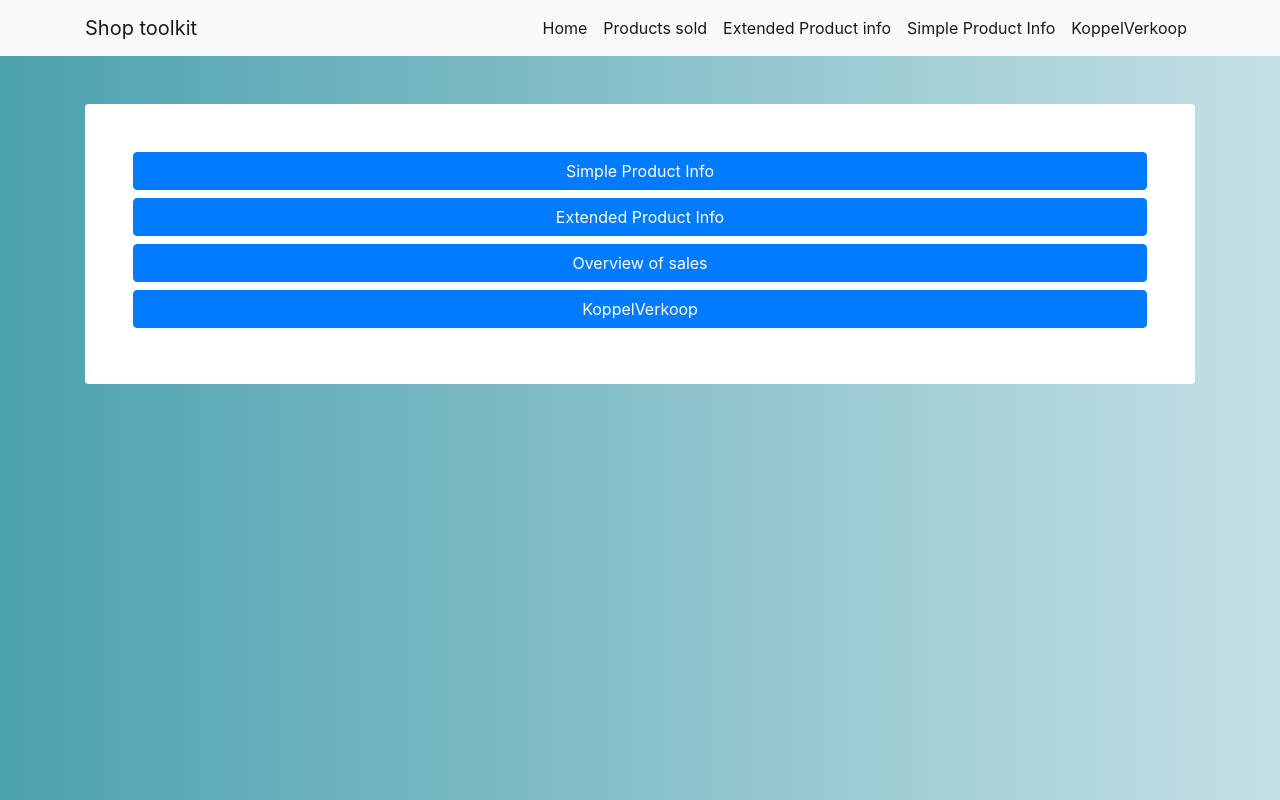
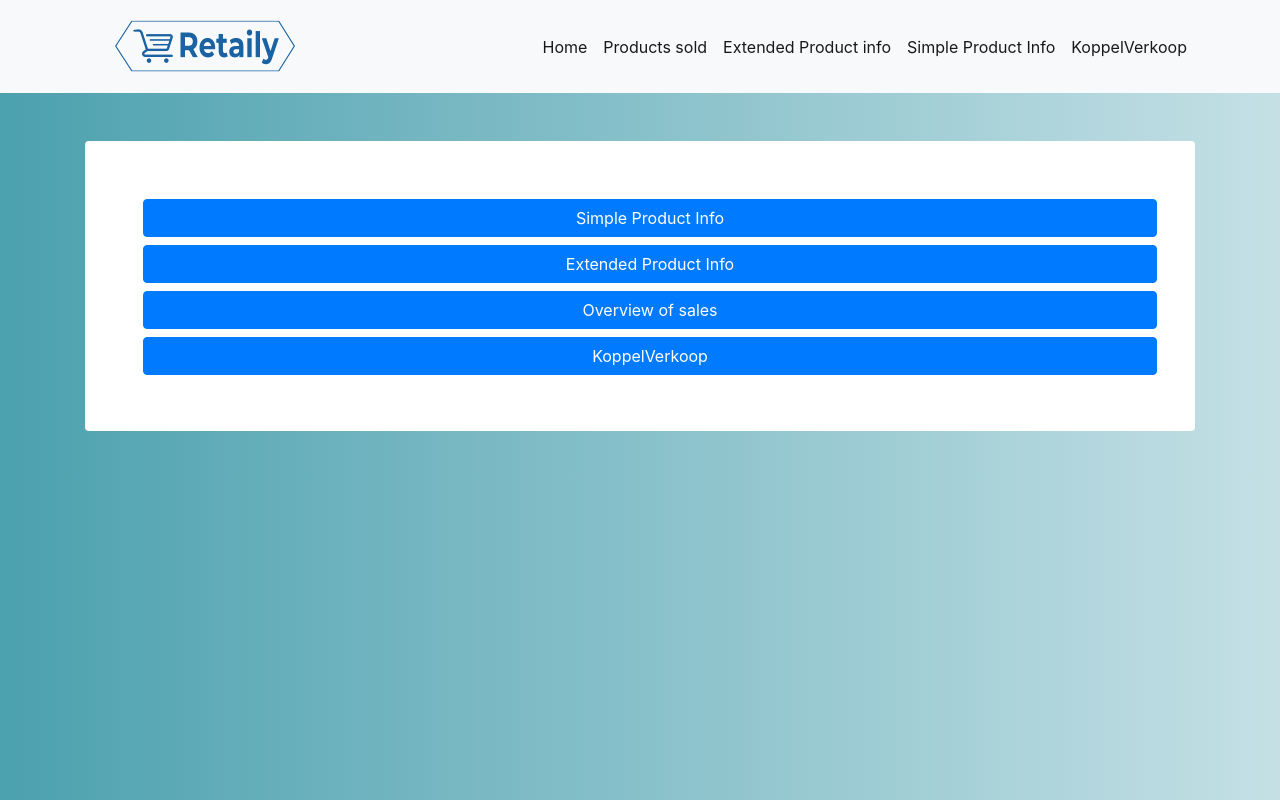
Before and after one commit to Cornul11/Retaily, a React app in the folder frontend/: page / in a window 1280 px wide. Built offline with nearby package versions, Linux system fonts and the light colour scheme.

Commit message:
add logo and hover in navbar

```diff
--- a/frontend/src/components/charts/App.css
+++ b/frontend/src/components/charts/App.css
@@ -99,3 +99,17 @@ body {
 .react-autosuggest__suggestion--highlighted {
     background-color: #ddd;
 }
+
+.navbar-collapse a:hover {
+    background: #007BFF;
+    color: #fff !important;
+    transition: ease-in-out 0.3s;
+}
+
+.navbar-brand {
+    padding: 5px 20px;
+}
+
+.home-button {
+    margin: 10px;
+}
--- a/frontend/src/components/design/NavBar.jsx
+++ b/frontend/src/components/design/NavBar.jsx
@@ -6,7 +6,9 @@ class NavBar extends Component {
     return (
       <nav className="navbar navbar-expand-lg navbar-light bg-light static-top mb-5 shadow">
         <div className="container">
-          <a className="navbar-brand" href="/">Shop toolkit</a>
+          <a className="navbar-brand" href="/">
+            <img src={require('./img/logo-transparent.png')}/>
+          </a>
           <button
             className="navbar-toggler"
             type="button"
--- a/frontend/src/pages/HomePage.jsx
+++ b/frontend/src/pages/HomePage.jsx
@@ -10,10 +10,10 @@ class HomePage extends Component {
           <div className="card border-0 shadow my-5">
             <div className="card-body p-5">
               {/* ----- put page content under this line -----*/}
-              <a className="btn btn-primary btn-block mb-2" href="/simple/productinfo">Simple Product Info</a>
-              <a className="btn btn-primary btn-block mb-2" href="/extended/productinfo">Extended Product Info</a>
-              <a className="btn btn-primary btn-block mb-2" href="/inventorybarchart">Overview of sales</a>
-              <a className="btn btn-primary btn-block mb-2" href="/koppelverkoop">KoppelVerkoop</a>
+              <a className="btn btn-primary btn-block mb-2 home-button" href="/simple/productinfo">Simple Product Info</a>
+              <a className="btn btn-primary btn-block mb-2 home-button" href="/extended/productinfo">Extended Product Info</a>
+              <a className="btn btn-primary btn-block mb-2 home-button" href="/inventorybarchart">Overview of sales</a>
+              <a className="btn btn-primary btn-block mb-2 home-button" href="/koppelverkoop">KoppelVerkoop</a>
               {/* ----- page content end -----*/}
             </div>
           </div>
```
Also changed, not shown: frontend/src/components/design/img/logo-transparent.png (added), frontend/src/components/design/img/logo3.png (added), 1 other file.
